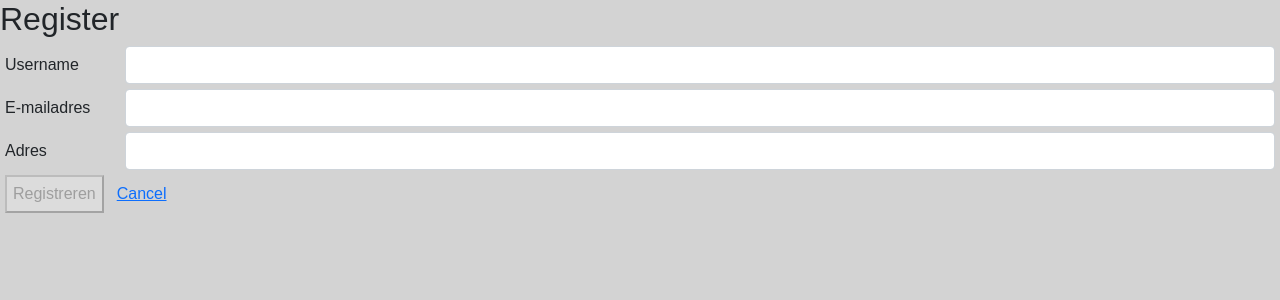
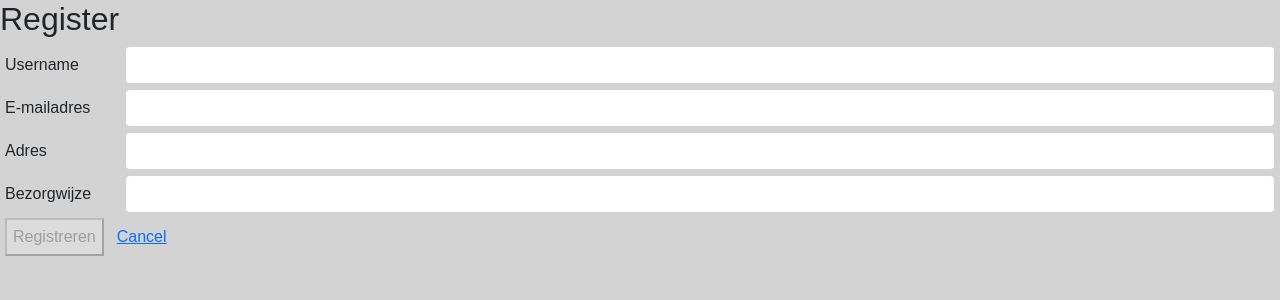
Before and after one commit to Jijsje/Marktplaats2Angular, an Angular app in the folder marktplaats/: page /registratie in a window 1280 px wide. Shown: the top 300 px of the page. Built offline with nearby package versions, Linux system fonts and the light colour scheme.

Commit message:
bezorgwijze invullen bij registratie

```diff
--- /dev/null
+++ b/marktplaats/src/app/model/bezorgwijze.ts
@@ -0,0 +1,6 @@
+export enum Bezorgwijze {
+  thuisAfhalen = "Thuis afhalen",
+  magazijnAfhalen = "Magazijn afhalen",
+  versturen = "Versturen",
+  versturenOnderRembours = "Versturen onder rembours"
+}
--- a/marktplaats/src/app/pages/registratie/registratie.component.html
+++ b/marktplaats/src/app/pages/registratie/registratie.component.html
@@ -12,6 +12,14 @@
     <label for="adres">Adres </label>
     <input type="text" id="adres" name="adres" formControlName="adres" class="form-control">
     </div>
+  <div>
+    <label for="bezorgwijze">Bezorgwijze </label>
+    <select id="bezorgwijze" name="bezorgwijze" formControlName="bezorgwijze" class="form-control">
+      <option *ngFor="let bw of bezorgwijzes"
+              [value]="bw"> {{bw}}
+      </option>
+    </select>
+  </div>
 <div>
     <button type="submit" [disabled]="!registerForm.valid" >
      Registreren
--- a/marktplaats/src/app/pages/registratie/registratie.component.ts
+++ b/marktplaats/src/app/pages/registratie/registratie.component.ts
@@ -3,7 +3,7 @@ import {Gebruiker} from "../../model/gebruiker";
 import {GebruikerService} from "../../services/gebruiker.service";
 import {Router} from "@angular/router";
 import {FormBuilder, FormControl, FormGroup, Validators} from "@angular/forms";
-
+import {Bezorgwijze} from "../../model/bezorgwijze"
 @Component({
   selector: 'app-registratie',
   templateUrl: './registratie.component.html',
@@ -13,24 +13,28 @@ export class RegistratieComponent implements OnInit {
   registerForm!: FormGroup;
   loading = false;
   gebruiker!: Gebruiker;
-  // gebruiker = {} as Gebruiker;
+
+  bezorgwijzes = Object.values(Bezorgwijze);
 
   constructor(
     private formBuilder: FormBuilder,
     private service: GebruikerService,
     private router: Router) {
+
   }
 
   ngOnInit() {
     this.registerForm = new FormGroup({
       username: new FormControl('', [Validators.required]),
       emailadres: new FormControl('', [Validators.required]),
-      adres: new FormControl('', [Validators.required])
+      adres: new FormControl(''),
+      bezorgwijze: new FormControl(null, [Validators.required])
     });
   }
 
   registreren(): void {
     console.log("Registering someone");
+    this.registerForm.value.bezorgwijze = Object.keys(Bezorgwijze)[Object.values(Bezorgwijze).indexOf(this.registerForm.value.bezorgwijze)];
     this.service.add(this.registerForm.value)
     this.registerForm.reset();
     this.router.navigate(['/login'])
```
